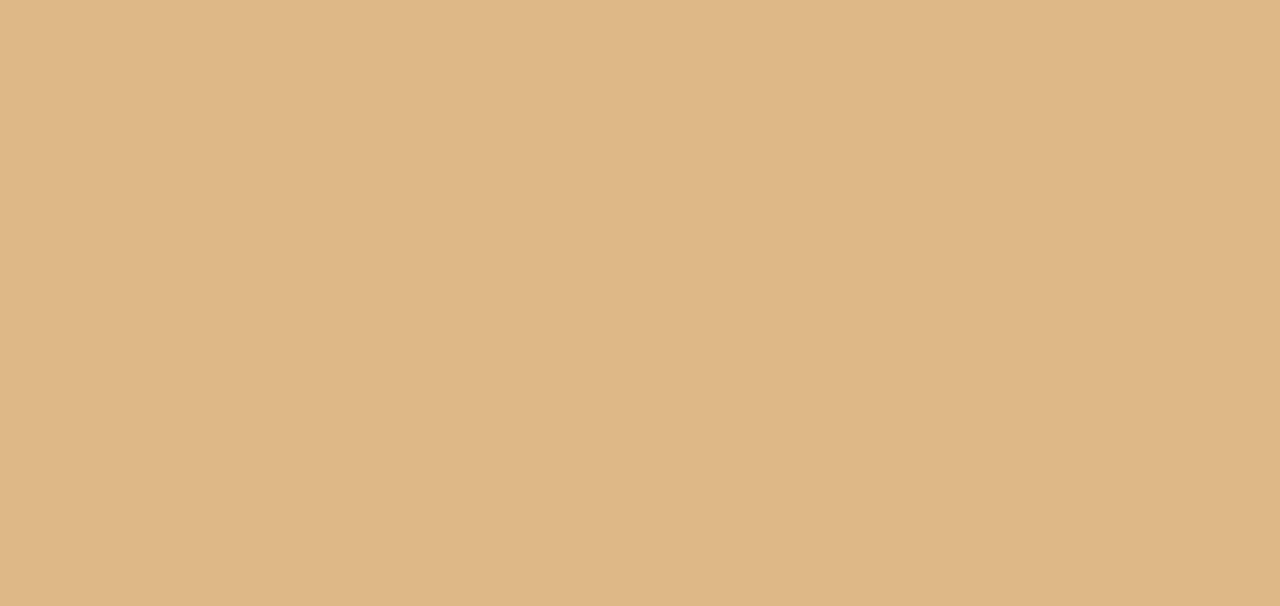
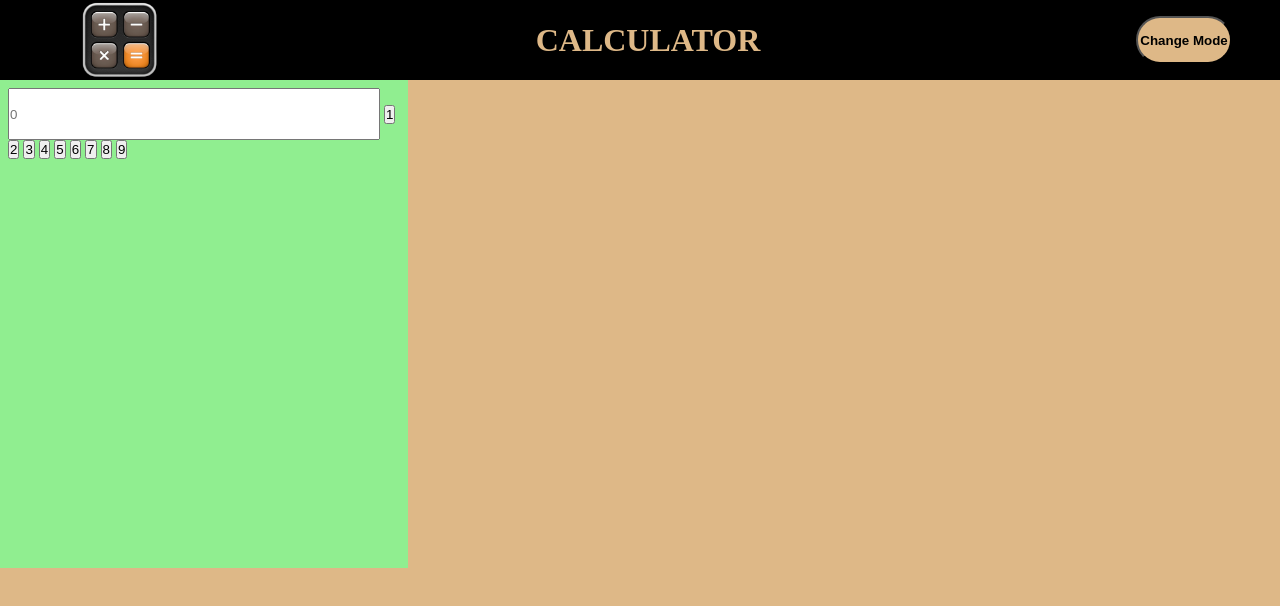
Before and after one commit to De2pak/CalC, a plain HTML site: page index.html in a window 1280 px wide. Drawn offline with Linux system fonts and the light colour scheme.

Commit message:
navbar added

```diff
--- a/index.html
+++ b/index.html
@@ -1,12 +1,33 @@
 <!DOCTYPE html>
 <html lang="en">
-<head>
-    <meta charset="UTF-8">
-    <meta name="viewport" content="width=device-width, initial-scale=1.0">
-    <link rel="stylesheet" href="style.css">
+  <head>
+    <meta charset="UTF-8" />
+    <meta name="viewport" content="width=device-width, initial-scale=1.0" />
+    <link rel="stylesheet" href="style.css" />
     <title>calculator</title>
-</head>
-<body>
+  </head>
+  <body>
+    <div class="header">
+      <div class="navbar">
+        <img src="img/logo 1.png" alt="" />
+        <h1 id="logo">CALCULATOR</h1>
+        <button id="modeBtn">Change Mode</button>
+      </div>
+    </div>
+    <div class="main">
+        <div class="box">
+            <input type="text" placeholder="0">
+            <button id = "btn">1</button>
+            <button id = "btn">2</button>
+            <button id = "btn">3</button>
+            <button id = "btn">4</button>
+            <button id = "btn">5</button>
+            <button id = "btn">6</button>
+            <button id = "btn">7</button>
+            <button id = "btn">8</button>
+            <button id = "btn">9</button>
+        </div>
+    </div>
     <script src="script.js"></script>
-</body>
+  </body>
 </html>
--- a/style.css
+++ b/style.css
@@ -5,3 +5,43 @@
 body{
     background-color: burlywood;
 }
+.header{
+    height: 10  rem;
+    width: 100%;
+    background-color: black;
+    color:burlywood;
+}
+.navbar{
+    display: flex;
+    align-items: center;
+    justify-content: space-between;
+}
+.navbar img{
+    width: 5rem;
+    padding-left: 5rem;
+}
+#logo{
+
+}
+#modeBtn{
+    margin-right: 3rem;
+    width: 6rem;
+    height: 3rem;
+    border-radius: 2rem;
+    cursor: pointer;
+    background-color:burlywood;
+    color: black;
+    font-weight: bold;
+}
+.box{
+    background-color: lightgreen;
+    height: 30rem;
+    width: 25rem;
+    padding-left: .5rem;
+    padding-top: .5rem;
+}
+.box input{
+    width: 23rem;
+    height: 3rem;
+
+}
```
Also changed, not shown: img/logo 1.png (added), img/logo.jpg (added).
